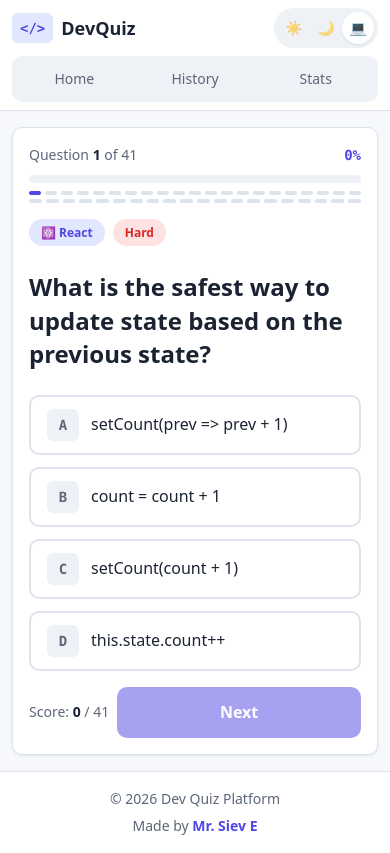
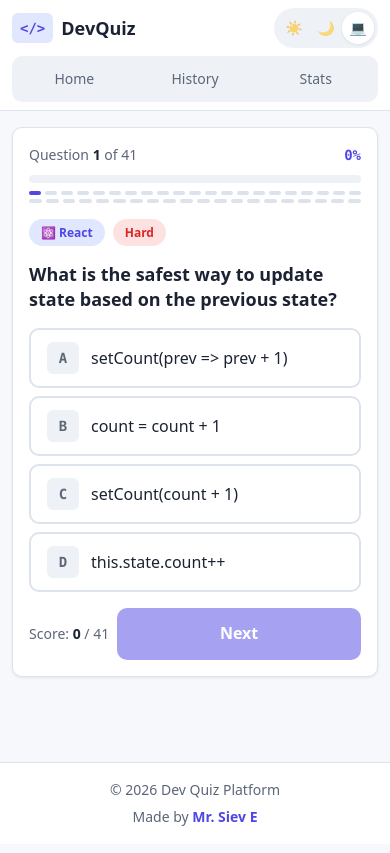
Before and after one commit to sieve-dev-sudo/dev-quiz-platform, a React (Vite) app: page /quiz in a window 390 px wide. Built offline with nearby package versions, Linux system fonts and the light colour scheme.

Commit message:
style: smaller question title on mobile

```diff
--- a/src/components/QuestionCard.css
+++ b/src/components/QuestionCard.css
@@ -20,3 +20,18 @@
   flex-direction: column;
   gap: var(--space-3);
 }
+
+/* Mobile */
+@media (max-width: 600px) {
+  .question-card {
+    gap: var(--space-4);
+  }
+
+  .question-card-title {
+    font-size: var(--fs-lg);
+  }
+
+  .question-card-options {
+    gap: var(--space-2);
+  }
+}
```
